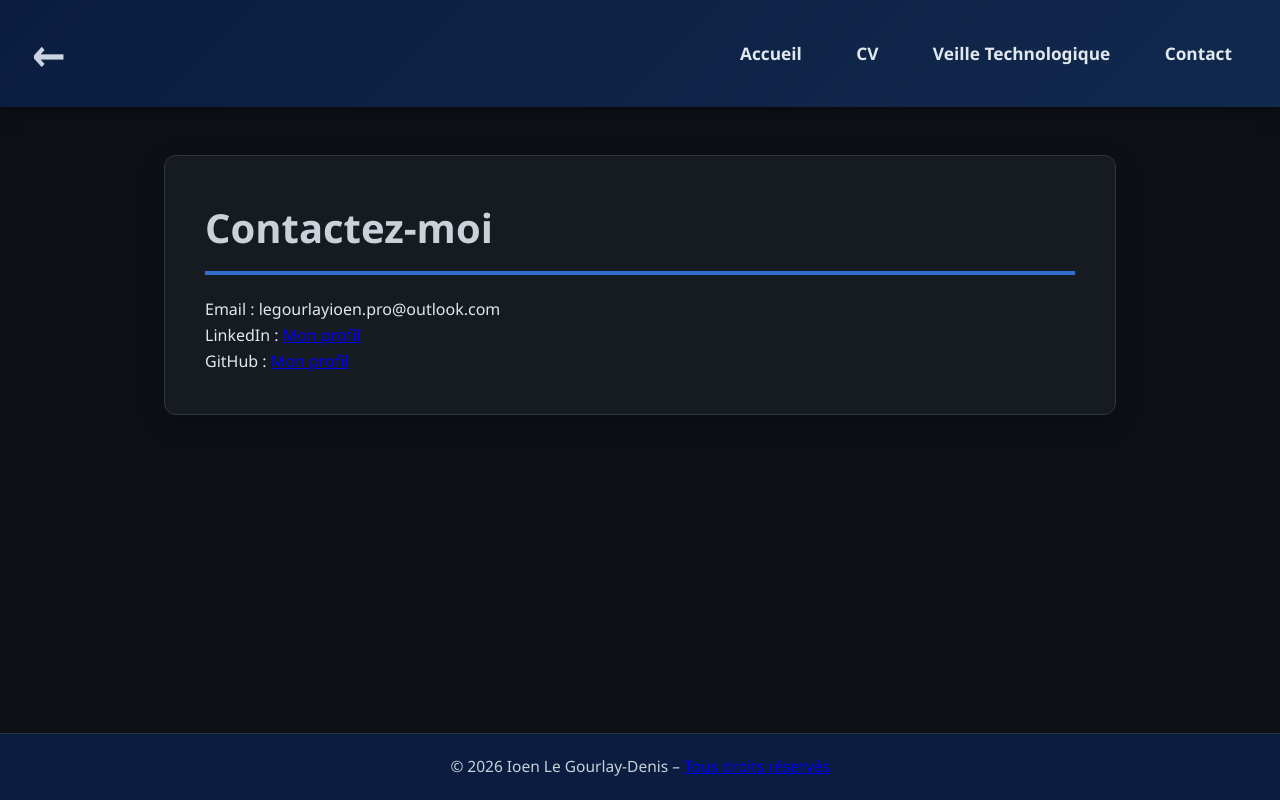
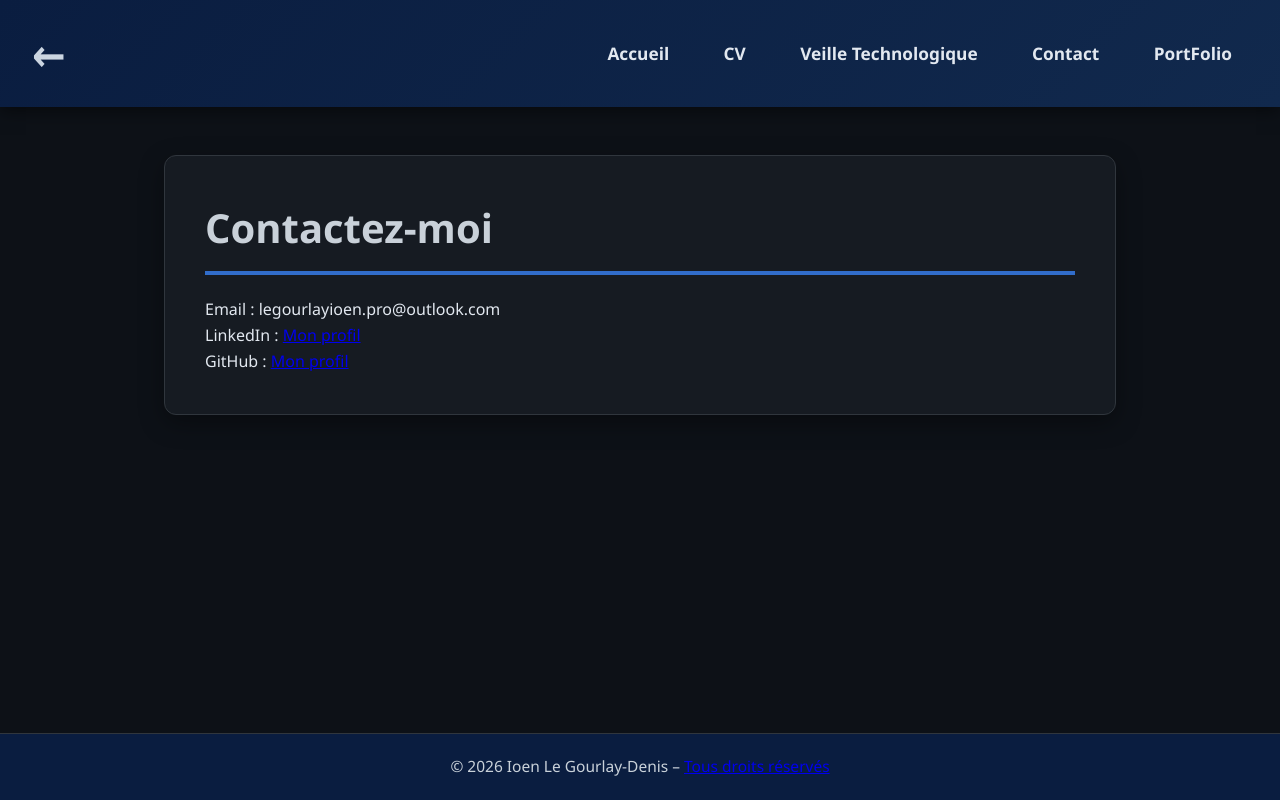
Before and after one commit to IoenLGD/Veille-Technologique-IoenLGD, a plain HTML site: page contact.html in a window 1280 px wide. Drawn offline with Linux system fonts and the light colour scheme.

Commit message:
Update contact.html

```diff
--- a/contact.html
+++ b/contact.html
@@ -15,6 +15,7 @@
                 <li><a href="cv.html">CV</a></li>
                 <li><a href="veilletechnologique.html">Veille Technologique</a></li>
                 <li><a href="contact.html">Contact</a></li>
+				<li><a href="portfolio.html">PortFolio</a></li>
 			</ul>
 		</nav>
 	</header>
```
